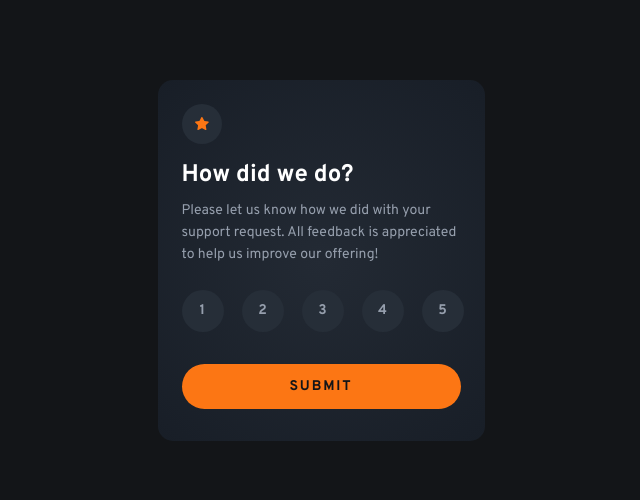
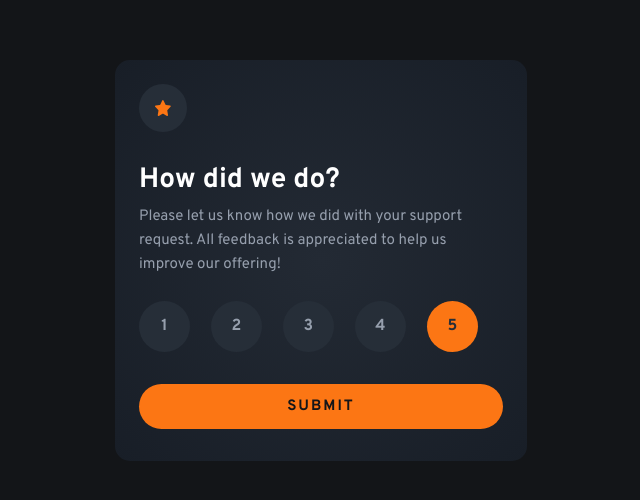
Before and after one commit to Hekimianz/rating_component, a plain HTML site: page index.html in a window 1280 px wide. Shown: the part 140-640 px from the top of the page, without its empty margins (319-959 px from the left). Drawn offline with Linux system fonts and the light colour scheme.

Commit message:
Finished tablet and larger devices rating layout

```diff
--- a/index.html
+++ b/index.html
@@ -36,7 +36,7 @@
           <li class="rating">2</li>
           <li class="rating">3</li>
           <li class="rating">4</li>
-          <li class="rating">5</li>
+          <li class="rating selected">5</li>
         </ul>
       </section>
       <button>SUBMIT</button>
--- a/style.css
+++ b/style.css
@@ -38,7 +38,8 @@ main {
   align-items: flex-start;
   padding: 2.4rem;
   padding-bottom: 3.2rem;
-  max-width: 32.7rem;
+  width: 87.2%;
+  max-width: 41.2rem;
   border-radius: 15px;
 }
 
@@ -88,10 +89,12 @@ li {
   width: 4.2rem;
   height: 4.2rem;
   border-radius: 50%;
-  display: grid;
-  align-content: center;
+  display: flex;
+  align-items: center;
   justify-content: center;
   background-color: var(--dark-blue);
+  text-align: center;
+  line-height: 1;
 }
 
 button {
@@ -107,3 +110,52 @@ button {
   border-radius: 22.5px;
   background-color: var(--orange);
 }
+
+@media screen and (min-width: 768px) {
+  .star__icon {
+    width: 4.8rem;
+    height: 4.8rem;
+    margin-bottom: 3rem;
+  }
+
+  .star__icon img {
+    width: 1.67rem;
+    height: 1.6rem;
+  }
+
+  h1 {
+    font-size: 2.8rem;
+    margin-bottom: 0.7rem;
+  }
+
+  p {
+    font-size: 1.5rem;
+    line-height: 24px;
+  }
+
+  ul {
+    gap: 2.1rem;
+  }
+
+  li {
+    width: 5.1rem;
+    height: 5.1rem;
+    font-size: 1.6rem;
+  }
+
+  button {
+    font-size: 1.5rem;
+    letter-spacing: 2px;
+  }
+
+  li:hover,
+  button:hover {
+    background-color: #fff;
+    color: var(--dark-blue);
+  }
+
+  .selected {
+    background-color: var(--orange);
+    color: var(--dark-blue);
+  }
+}
```
